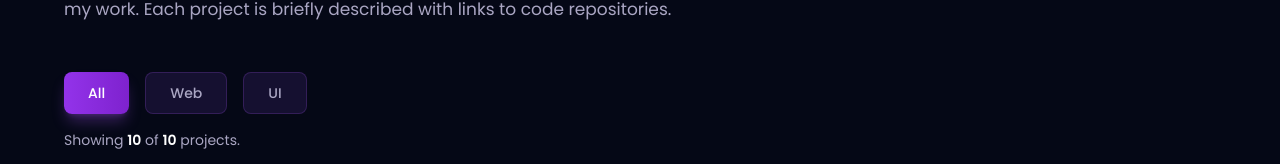
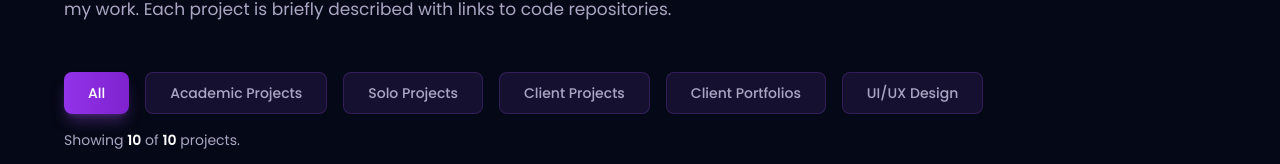
Before and after one commit to itshahryar/portfolio, a React (Vite) app: page /projects in a window 1280 px wide. Shown: the part 216-380 px from the top of the page. Built offline with nearby package versions, Linux system fonts and the light colour scheme; no server answers.

Commit message:
projects filter integrated

```diff
--- a/src/components/Works.jsx
+++ b/src/components/Works.jsx
@@ -6,7 +6,7 @@ import { SectionWrapper } from "../hoc";
 import { projects } from "../constants";
 
 const ProjectCard = ({
-  id, // Add id prop
+  id,
   index,
   name,
   description,
@@ -22,7 +22,7 @@ const ProjectCard = ({
   };
 
   const handleGithubClick = (e) => {
-    e.stopPropagation(); // Prevent card navigation
+    e.stopPropagation();
     window.open(source_code_link, "_blank");
   };
 
@@ -39,7 +39,6 @@ const ProjectCard = ({
         <div className='absolute inset-0 bg-gradient-to-t from-black/50 to-transparent opacity-0 group-hover:opacity-100 transition-opacity duration-300 rounded-2xl' />
       </div>
 
-      {/* Buttons Section */}
       <div className='mt-4 flex gap-3'>
         <button
           onClick={handleViewDetails}
@@ -86,13 +85,29 @@ const Works = () => {
 
   // Categorize projects
   const getProjectCategory = (project) => {
+    // Check if project is FYP (Final Year Project)
+    if (project.name.includes('FYP') || project.id === 'safesiteplus') {
+      return 'Academic Projects';
+    }
+
     // Check if project is UI-only (Figma projects)
     const isUI = project.tags.some(tag =>
       tag.name.toLowerCase() === 'figma'
     );
+    if (isUI) return 'UI/UX Design';
 
-    if (isUI) return 'UI';
-    return 'Web';
+    // Check if project is a portfolio
+    if (project.name.includes('Portfolio') || project.id.includes('portfolio')) {
+      return 'Client Portfolios';
+    }
+
+    // Check if project is for a client (like ProteoAging-Oocytes)
+    if (project.id === 'proteoaging-oocytes') {
+      return 'Client Projects';
+    }
+
+    // Otherwise, it's a solo project
+    return 'Solo Projects';
   };
 
   const filteredProjects = activeFilter === 'All'
@@ -101,7 +116,7 @@ const Works = () => {
 
   const totalProjects = projects.length;
   const filteredCount = filteredProjects.length;
-  const categories = ['All', 'Web', 'UI'];
+  const categories = ['All', 'Academic Projects', 'Solo Projects', 'Client Projects', 'Client Portfolios', 'UI/UX Design'];
 
   return (
     <>
@@ -146,12 +161,40 @@ const Works = () => {
         .
       </div>
 
-      {/* Extra context for Web projects */}
-      {activeFilter === 'Web' && (
+      {/* Extra context for different categories */}
+      {activeFilter === 'Academic Projects' && (
         <p className="mt-2 text-secondary text-xs md:text-sm max-w-3xl">
-          Many of these web experiences also weave in supporting stacks like AI assistants,
-          computer‑vision (YOLO / CV), FastAPI services, and robust DevTools — so each project
-          is more than just a UI.
+          Academic projects showcase my ability to apply theoretical knowledge to practical
+          problems, often involving research, innovation, and complex problem-solving.
+        </p>
+      )}
+
+      {activeFilter === 'Solo Projects' && (
+        <p className="mt-2 text-secondary text-xs md:text-sm max-w-3xl">
+          Solo projects demonstrate my initiative to explore new technologies and build
+          solutions for problems I'm passionate about, often incorporating AI, web development,
+          and innovative features.
+        </p>
+      )}
+
+      {activeFilter === 'Client Projects' && (
+        <p className="mt-2 text-secondary text-xs md:text-sm max-w-3xl">
+          Client projects highlight my ability to understand requirements, deliver professional
+          solutions, and collaborate effectively to meet specific business needs.
+        </p>
+      )}
+
+      {activeFilter === 'Client Portfolios' && (
+        <p className="mt-2 text-secondary text-xs md:text-sm max-w-3xl">
+          Portfolio websites showcase my ability to create professional, visually appealing
+          online presences that effectively represent individuals and their work.
+        </p>
+      )}
+
+      {activeFilter === 'UI/UX Design' && (
+        <p className="mt-2 text-secondary text-xs md:text-sm max-w-3xl">
+          UI/UX design projects demonstrate my ability to create intuitive, user-centered
+          interfaces and experiences through thoughtful design principles.
         </p>
       )}
 
```
